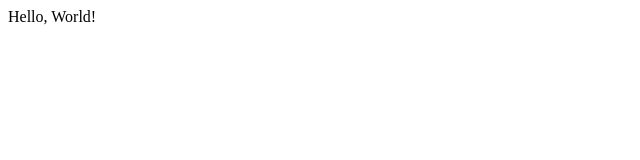
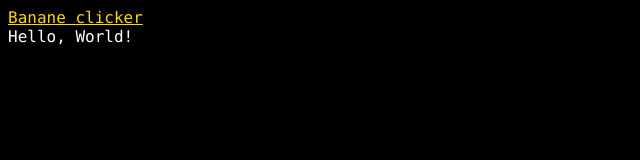
Before and after one commit to 17maiga/17maiga.github.io, a plain HTML site: page index.html in a window 1280 px wide. Shown: the whole page, without its empty margins (0-640 px from the left). Drawn offline with Linux system fonts and the light colour scheme.

Commit message:
added banane-clicker project page, global style, and a js test

```diff
--- /dev/null
+++ b/assets/style.css
@@ -0,0 +1,12 @@
+body {
+    background: black;
+    color: white;
+    font-family: Consolas, monospace
+}
+
+a {
+    color: gold;
+}
+a:visited {
+    color: darkgoldenrod;
+}
--- a/index.html
+++ b/index.html
@@ -1 +1,15 @@
-<div>Hello, World!</div>
+<!DOCTYPE html>
+<html lang="en">
+    <head>
+        <title>17maiga</title>
+        <link rel="stylesheet" href="assets/style.css">
+    </head>
+    <body>
+        <header>
+            <a href="projects/banane-clicker/index.html">Banane clicker</a>
+        </header>
+        <div id="content">
+            Hello, World!
+        </div>
+    </body>
+</html>
```
Also changed, not shown: projects/banane-clicker/assets/scripts/game.js (added, +8 -0 lines), projects/banane-clicker/index.html (added, +19 -0 lines).
